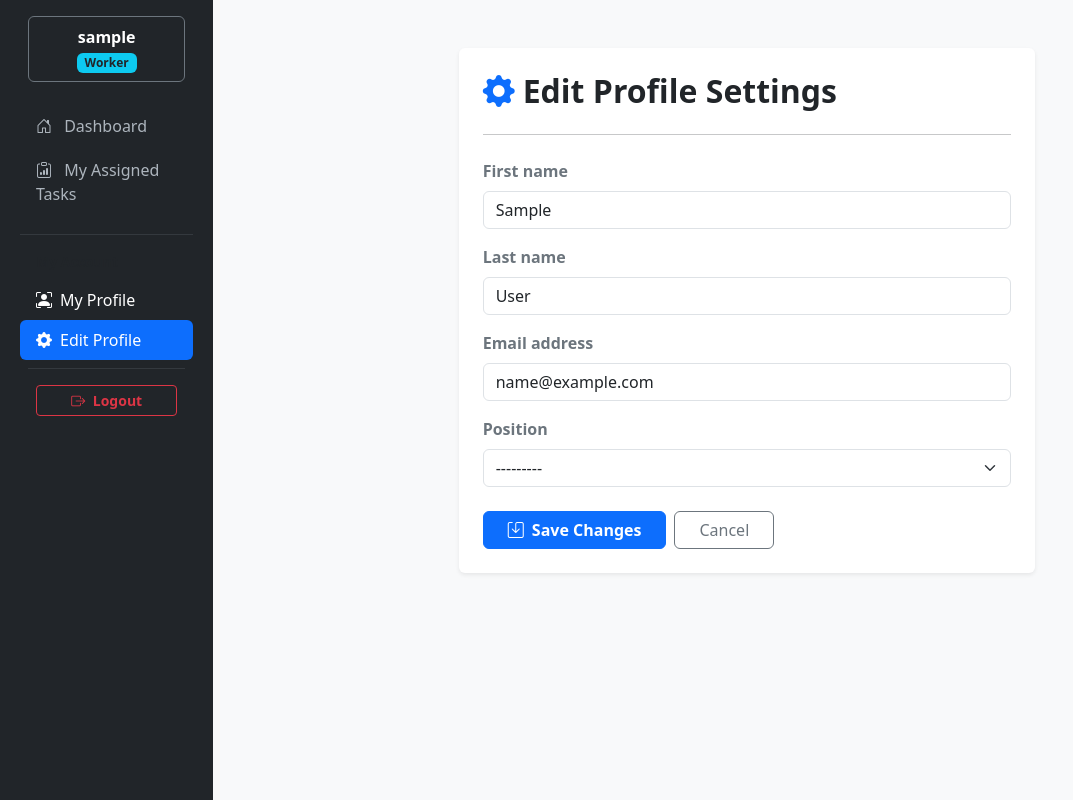
After one commit to PavelPereverzev1/it-task-manager, a Django app: page /workers/1/update/ in a window 1280 px wide. The commit adds this page. Shown: the whole page, without its empty margins (0-1073 px from the left). Run offline with Django 5.2, Linux system fonts and the light colour scheme; the visitor is signed in with stand-in values (Sample User, id 1); data comes from the database, SQL or seed files in the repository; data that the repository does not hold is empty; some libraries are stand-ins or nearby versions.

Commit message:
feat: implement secure WorkerUpdateView with UserPassesTestMixin

```diff
--- a/manager/forms.py
+++ b/manager/forms.py
@@ -1,7 +1,10 @@
 from django import forms
+from django.contrib.auth import get_user_model
 from django.contrib.auth.forms import UserCreationForm
 
-from manager.models import Task, Worker
+from manager.models import Task
+
+Worker = get_user_model()
 
 
 class WorkerCreationForm(UserCreationForm):
@@ -32,6 +35,22 @@ class WorkerCreationForm(UserCreationForm):
                 field.widget.attrs.update({"class": "form-check-input"})
             else:
                 field.widget.attrs.update({"class": "form-control"})
+
+
+class WorkerUpdateForm(forms.ModelForm):
+    class Meta:
+        model = Worker
+        fields = ["first_name", "last_name", "email", "position"]
+
+        # Красиво стилизуем поля под Bootstrap
+        widgets = {
+            "first_name": forms.TextInput(
+                attrs={"class": "form-select" if False else "form-control"}
+            ),
+            "last_name": forms.TextInput(attrs={"class": "form-control"}),
+            "email": forms.EmailInput(attrs={"class": "form-control"}),
+            "position": forms.Select(attrs={"class": "form-select"}),
+        }
 
 
 class TaskForm(forms.ModelForm):
--- a/manager/urls.py
+++ b/manager/urls.py
@@ -12,6 +12,7 @@ from .views import (
     WorkerDetailView,
     WorkerListView,
     WorkerRegisterView,
+    WorkerUpdateView,
     index,
 )
 
@@ -31,6 +32,7 @@ urlpatterns = [
     path("tasks/<int:pk>/delete/", TaskDeleteView.as_view(), name="task-delete"),
     path("workers/", WorkerListView.as_view(), name="worker-list"),
     path("workers/<int:pk>/", WorkerDetailView.as_view(), name="worker-detail"),
+    path("workers/<int:pk>/update/", WorkerUpdateView.as_view(), name="worker-update"),
     path("positions/", PositionListView.as_view(), name="position-list"),
 ]
 
--- a/manager/views.py
+++ b/manager/views.py
@@ -10,8 +10,9 @@ from .forms import (
     TaskForm,
     TaskStatusUpdateForm,
     WorkerCreationForm,
+    WorkerUpdateForm,
 )
-from .models import Position, Task, Worker
+from .models import Position, Task
 
 Worker = get_user_model()
 
@@ -202,6 +203,24 @@ class WorkerRegisterView(generic.CreateView):
     success_url = reverse_lazy("login")
 
 
+class WorkerUpdateView(LoginRequiredMixin, UserPassesTestMixin, generic.UpdateView):
+    model = Worker
+    form_class = WorkerUpdateForm
+    template_name = (
+        "manager/worker_form.html"  # Используем стандартное имя для форм воркера
+    )
+
+    def test_func(self):
+        # Получаем воркера, которого пытаются редактировать
+        worker = self.get_object()
+        # Проверяем: совпадает ли он с текущим залогиненным пользователем
+        return worker == self.request.user
+
+    def get_success_url(self):
+        # После успешного редактирования возвращаем пользователя в его же обновленный профиль
+        return reverse_lazy("manager:worker-detail", kwargs={"pk": self.object.pk})
+
+
 class PositionListView(LoginRequiredMixin, generic.ListView):
     model = Position
     context_object_name = "position_list"
--- a/templates/includes/sidebar.html
+++ b/templates/includes/sidebar.html
@@ -64,7 +64,8 @@
         <span>My Profile</span>
       </a>
 
-      <a href="#" class="nav-link text-white d-flex align-items-center gap-2 px-3 py-2 rounded">
+      <a href="{% url 'manager:worker-update' user.id %}"
+         class="nav-link text-white d-flex align-items-center gap-2 px-3 py-2 rounded {% if request.resolver_match.url_name == 'worker-update' %}bg-primary{% endif %}">
         <i class="bi bi-gear-fill"></i>
         <span>Edit Profile</span>
       </a>
--- /dev/null
+++ b/templates/manager/worker_form.html
@@ -0,0 +1,51 @@
+{% extends "base.html" %}
+
+{% block title %}Edit Profile - IT Task Manager{% endblock %}
+
+{% block content %}
+  <div class="container" style="max-width: 600px;">
+    <div class="card shadow-sm border-0 my-4">
+      <div class="card-body p-4">
+
+        <h2 class="mb-4 fw-bold text-dark">
+          <i class="bi bi-gear-fill text-primary me-2"></i>Edit Profile Settings
+        </h2>
+        <hr class="mb-4">
+
+        <form method="post" novalidate>
+          {% csrf_token %}
+
+          {% for field in form %}
+            <div class="mb-3">
+              <label class="form-label fw-semibold text-secondary" for="{{ field.id_for_label }}">
+                {{ field.label }}
+              </label>
+
+              {{ field }}
+
+              {% if field.help_text %}
+                <div class="form-text small text-muted">{{ field.help_text|safe }}</div>
+              {% endif %}
+
+              {% for error in field.errors %}
+                <div class="text-danger small mt-1">
+                  <i class="bi bi-exclamation-circle"></i> {{ error }}
+                </div>
+              {% endfor %}
+            </div>
+          {% endfor %}
+
+          <div class="d-flex gap-2 mt-4">
+            <button type="submit" class="btn btn-primary px-4 fw-bold">
+              <i class="bi bi-save me-1"></i> Save Changes
+            </button>
+            <a href="{% url 'manager:worker-detail' user.id %}" class="btn btn-outline-secondary px-4">
+              Cancel
+            </a>
+          </div>
+        </form>
+
+      </div>
+    </div>
+  </div>
+{% endblock %}
```
